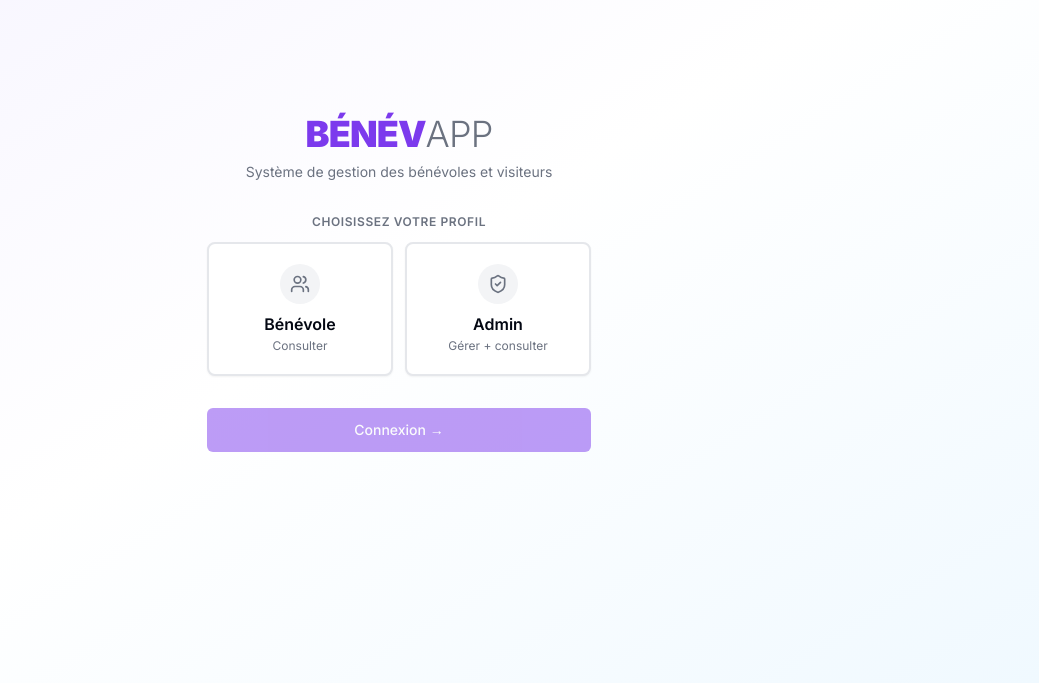
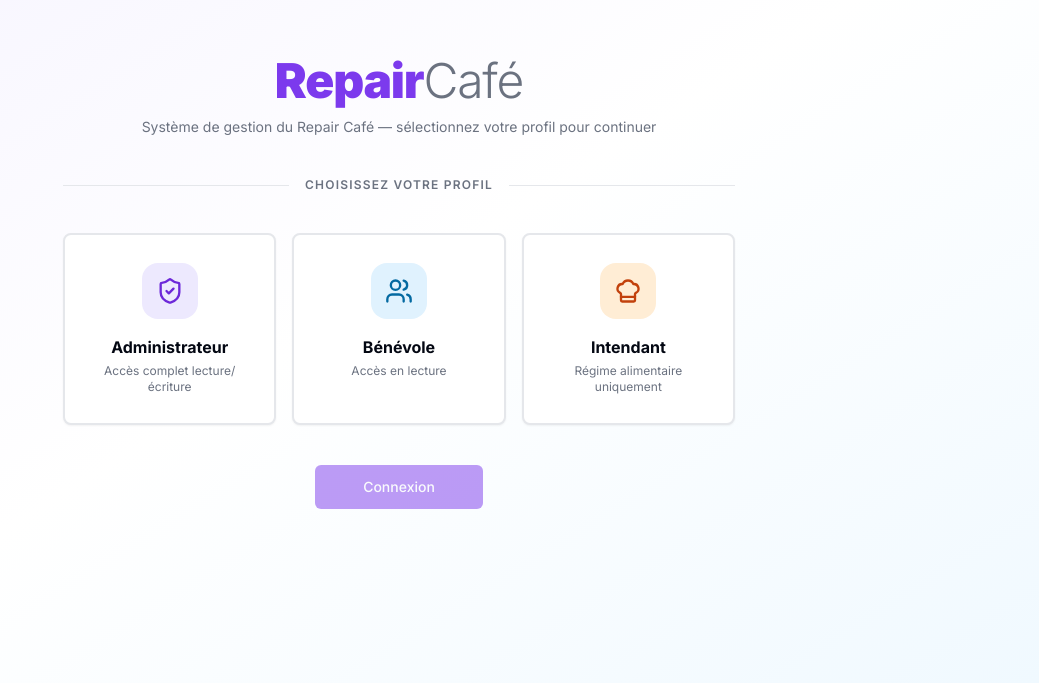
Before and after one commit to repaircafetours/frontend-react-operational, a Next.js app: page / in a window 1280 px wide. Shown: the part 117-800 px from the top of the page, without its empty margins (241-1280 px from the left). Built offline with nearby package versions, Linux system fonts and the light colour scheme.

Commit message:
fix (app): update to take into auth

```diff
--- a/app/(app)/layout.tsx
+++ b/app/(app)/layout.tsx
@@ -1,18 +1,33 @@
 "use client";
 import { useEffect } from "react";
-import { useRouter } from "next/navigation";
+import { usePathname, useRouter } from "next/navigation";
 import { useAuthStore } from "@/store/auth";
 import { Sidebar } from "@/components/Sidebar";
 
 export default function AppLayout({ children }: { children: React.ReactNode }) {
     const { user } = useAuthStore();
     const router = useRouter();
+    const pathname = usePathname();
 
     useEffect(() => {
-    if (!user) router.replace("/");
-  }, [user, router]);
+        if (!user) {
+            router.replace("/");
+            return;
+        }
+        if (
+            user.role === "benevole_intendant" &&
+            !pathname.startsWith("/intendance")
+        ) {
+            router.replace("/intendance");
+        }
+    }, [user, pathname, router]);
 
     if (!user) return null;
+    if (
+        user.role === "benevole_intendant" &&
+        !pathname.startsWith("/intendance")
+    )
+        return null;
 
     return (
         <div className="flex min-h-screen bg-background">
--- a/app/page.tsx
+++ b/app/page.tsx
@@ -1,86 +1,177 @@
 "use client";
+
 import { useState } from "react";
 import { useRouter } from "next/navigation";
-import { ShieldCheck, Users } from "lucide-react";
+import { ShieldCheck, Users, ChefHat } from "lucide-react";
+import type { LucideIcon } from "lucide-react";
 import { useAuthStore } from "@/store/auth";
+import { Card, CardContent } from "@/components/ui/card";
 import { Button } from "@/components/ui/button";
-import { Card, CardContent } from "@/components/ui/card";
 import { cn } from "@/lib/utils";
-import { Role, UserSession } from "@/types/user";
+import type { Role, UserSession } from "@/types/user";
+
+// ── Mock profiles ─────────────────────────────────────────────────────────────
 
 const PROFILES: Record<Role, UserSession> = {
-  admin: { id: 1, nom: "Sophie Martin", email: "sophie@benev.fr", role: "admin" },
-  benevole: { id: 2, nom: "Luc Dupont", email: "luc@benev.fr", role: "benevole" },
+    admin: {
+        id: 1,
+        nom: "Martin",
+        prenom: "Sophie",
+        email: "sophie@repaircafe.fr",
+        role: "admin",
+    },
+    benevole: {
+        id: 2,
+        nom: "Dupont",
+        prenom: "Luc",
+        email: "luc@repaircafe.fr",
+        role: "benevole",
+    },
+    benevole_intendant: {
+        id: 5,
+        nom: "Leroy",
+        prenom: "Camille",
+        email: "camille@repaircafe.fr",
+        role: "benevole_intendant",
+    },
 };
 
+// ── Profile display config ────────────────────────────────────────────────────
+
+interface ProfileConfig {
+    label: string;
+    description: string;
+    icon: LucideIcon;
+    iconBg: string;
+    iconColor: string;
+}
+
+const PROFILE_CONFIG: Record<Role, ProfileConfig> = {
+    admin: {
+        label: "Administrateur",
+        description: "Accès complet lecture/écriture",
+        icon: ShieldCheck,
+        iconBg: "bg-violet-100",
+        iconColor: "text-violet-700",
+    },
+    benevole: {
+        label: "Bénévole",
+        description: "Accès en lecture",
+        icon: Users,
+        iconBg: "bg-sky-100",
+        iconColor: "text-sky-700",
+    },
+    benevole_intendant: {
+        label: "Intendant",
+        description: "Régime alimentaire uniquement",
+        icon: ChefHat,
+        iconBg: "bg-orange-100",
+        iconColor: "text-orange-700",
+    },
+};
+
+const ROLE_ORDER: Role[] = ["admin", "benevole", "benevole_intendant"];
+
+// ── Page ──────────────────────────────────────────────────────────────────────
+
 export default function LoginPage() {
-  const [selected, setSelected] = useState<Role | null>(null);
     const { login } = useAuthStore();
     const router = useRouter();
+    const [selectedRole, setSelectedRole] = useState<Role | null>(null);
 
     const handleLogin = () => {
-    if (!selected) return;
-    login(PROFILES[selected]);
-    router.push("/benevoles");
+        if (!selectedRole) return;
+        login(PROFILES[selectedRole]);
+        if (selectedRole === "benevole_intendant") {
+            router.push("/intendance");
+        } else {
+            router.push("/dashboard");
+        }
     };
 
     return (
         <main className="min-h-screen flex items-center justify-center bg-gradient-to-br from-violet-50 via-white to-sky-50 p-4">
-      <div className="w-full max-w-sm space-y-8">
-        {/* Header */}
-        <div className="text-center space-y-2">
-          <h1 className="text-4xl font-black tracking-tight text-primary">
-            BÉNÉV<span className="text-muted-foreground font-light">APP</span>
+            <div className="w-full max-w-2xl space-y-10">
+                {/* Logo */}
+                <div className="text-center space-y-3">
+                    <h1 className="text-5xl font-black tracking-tight">
+                        <span className="text-primary">Repair</span>
+                        <span className="text-muted-foreground font-light">
+                            Café
+                        </span>
                     </h1>
                     <p className="text-sm text-muted-foreground">
-            Système de gestion des bénévoles et visiteurs
+                        Système de gestion du Repair Café — sélectionnez votre
+                        profil pour continuer
                     </p>
                 </div>
 
-        {/* Role selection */}
-        <div className="space-y-3">
-          <p className="text-xs font-semibold text-muted-foreground uppercase tracking-wider text-center">
+                {/* Separator */}
+                <div className="flex items-center gap-4">
+                    <div className="flex-1 h-px bg-border" />
+                    <p className="text-xs font-semibold text-muted-foreground uppercase tracking-widest">
                         Choisissez votre profil
                     </p>
-          <div className="grid grid-cols-2 gap-3">
-            {(["benevole", "admin"] as Role[]).map((role) => (
+                    <div className="flex-1 h-px bg-border" />
+                </div>
+
+                {/* Profile cards */}
+                <div className="grid grid-cols-1 sm:grid-cols-3 gap-4">
+                    {ROLE_ORDER.map((role) => {
+                        const config = PROFILE_CONFIG[role];
+                        const Icon = config.icon;
+                        const isSelected = selectedRole === role;
+
+                        return (
                             <Card
                                 key={role}
-                onClick={() => setSelected(role)}
+                                onClick={() => setSelectedRole(role)}
                                 className={cn(
-                  "cursor-pointer transition-all border-2",
-                  selected === role
+                                    "cursor-pointer border-2 transition-all duration-150",
+                                    isSelected
                                         ? "border-primary bg-primary/5 shadow-md"
-                    : "border-border hover:border-primary/40 hover:shadow-sm"
+                                        : "border-border hover:shadow-lg hover:-translate-y-0.5",
                                 )}
                             >
-                <CardContent className="p-5 text-center space-y-2">
-                  <div className={cn(
-                    "mx-auto w-10 h-10 rounded-full flex items-center justify-center",
-                    selected === role ? "bg-primary text-primary-foreground" : "bg-muted text-muted-foreground"
-                  )}>
-                    {role === "admin" ? <ShieldCheck className="h-5 w-5" /> : <Users className="h-5 w-5" />}
+                                <CardContent className="p-7 flex flex-col items-center text-center gap-4">
+                                    <div
+                                        className={cn(
+                                            "w-14 h-14 rounded-2xl flex items-center justify-center",
+                                            config.iconBg,
+                                        )}
+                                    >
+                                        <Icon
+                                            className={cn(
+                                                "h-7 w-7",
+                                                config.iconColor,
+                                            )}
+                                        />
                                     </div>
                                     <div>
-                    <p className="font-semibold capitalize">{role === "admin" ? "Admin" : "Bénévole"}</p>
-                    <p className="text-xs text-muted-foreground mt-0.5">
-                      {role === "admin" ? "Gérer + consulter" : "Consulter"}
+                                        <p className="font-bold text-base">
+                                            {config.label}
+                                        </p>
+                                        <p className="text-xs text-muted-foreground mt-1">
+                                            {config.description}
                                         </p>
                                     </div>
                                 </CardContent>
                             </Card>
-            ))}
-          </div>
+                        );
+                    })}
                 </div>
 
+                {/* Connexion button */}
+                <div className="flex justify-center">
                     <Button
-          className="w-full"
                         size="lg"
-          disabled={!selected}
+                        className="px-12"
+                        disabled={!selectedRole}
                         onClick={handleLogin}
                     >
-          Connexion →
+                        Connexion
                     </Button>
+                </div>
             </div>
         </main>
     );
```
Lines whose indentation alone changed are shown as unchanged.
